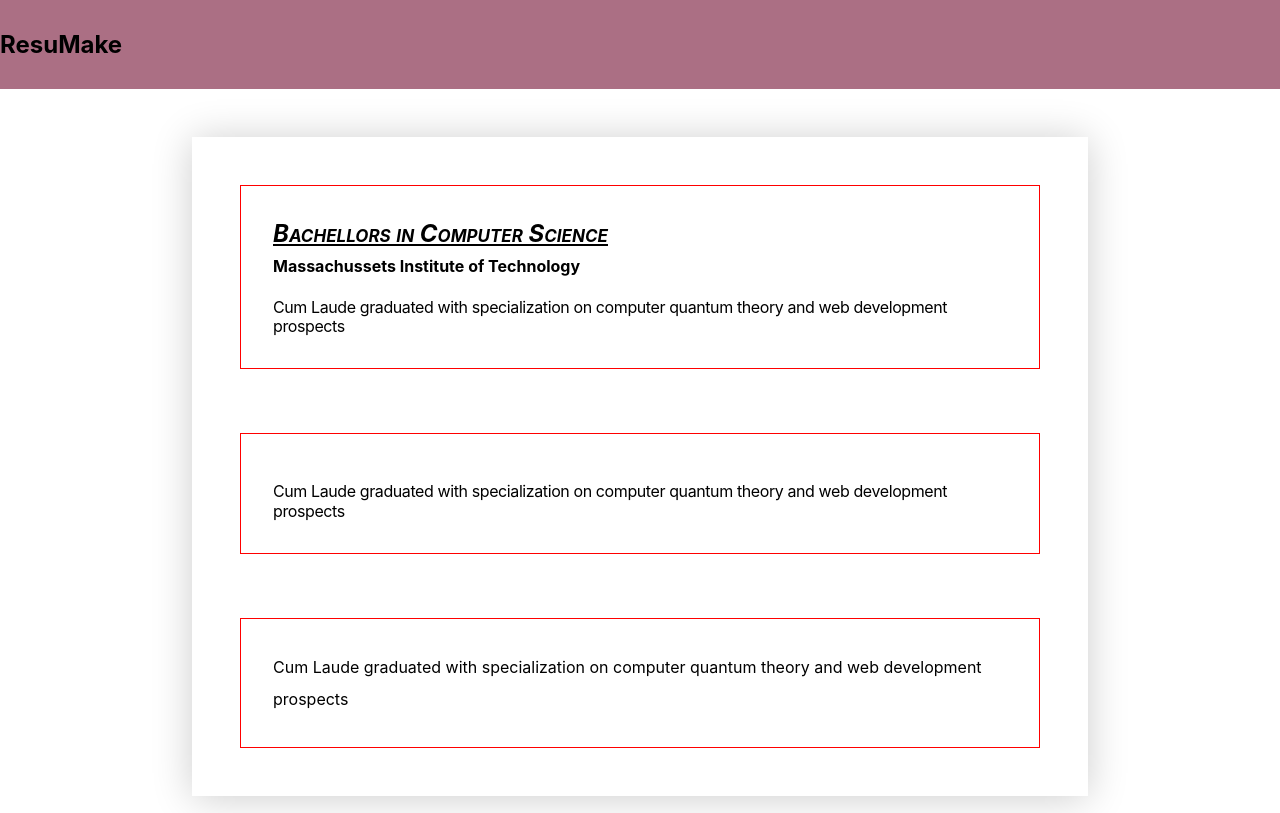
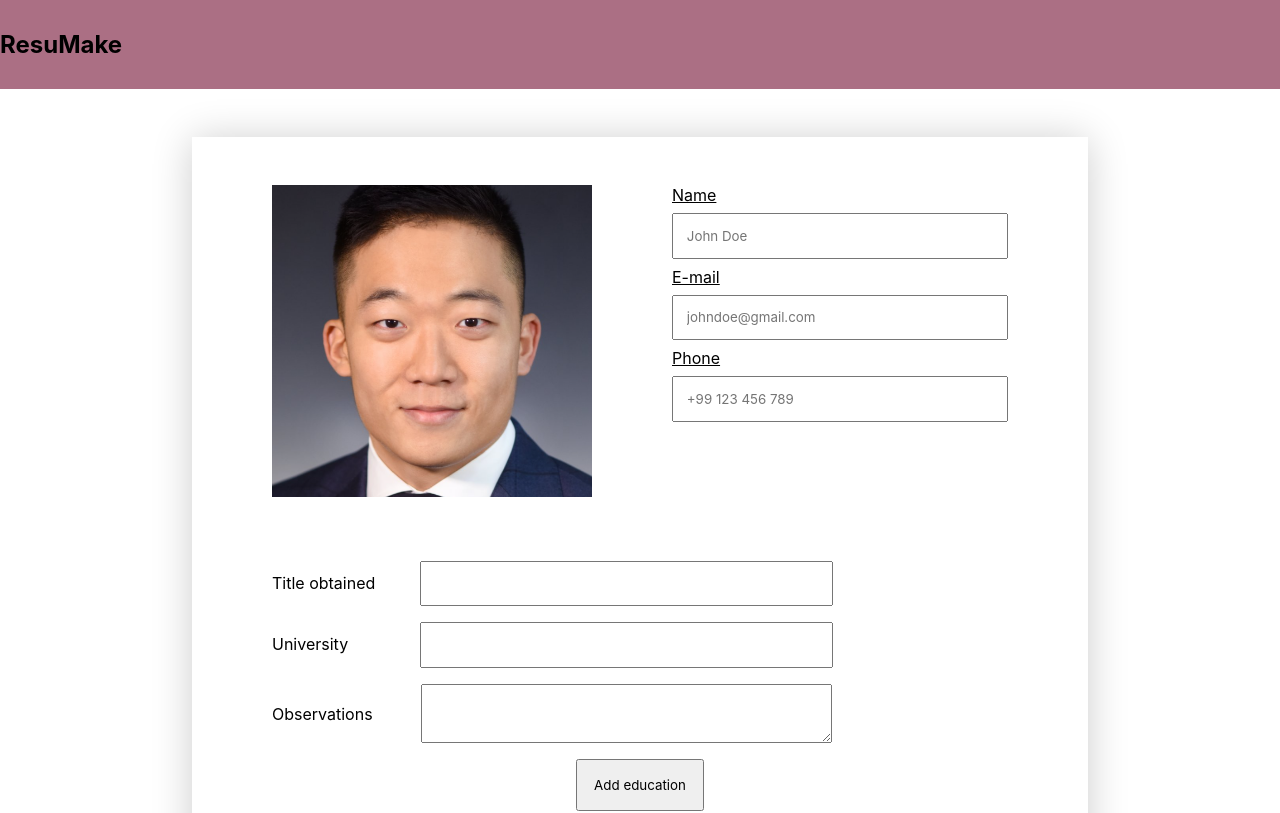
Before and after one commit to Vikms95/react-cv-application, a React (Create React App) app in the folder react-cv-application/: page / in a window 1280 px wide. Shown: the top 813 px of the page. Built offline with nearby package versions, Linux system fonts and the light colour scheme.

Commit message:
Refactor editormode component and update notes

```diff
--- a/react-cv-application/src/App.js
+++ b/react-cv-application/src/App.js
@@ -8,7 +8,7 @@ class App extends React.Component {
     constructor(){
         super()
         this.state = {
-            isEditorMode: false,
+            isEditorMode: true,
 
             general:{
                 name  : "",
@@ -117,6 +117,7 @@ class App extends React.Component {
 	}
 
 	getArrayToAdd(state, name){
+        console.log("Hi")
 		if(name === 'education'){
 			const {title, university, observations} = state[name]
 			const objectToAdd = {
--- a/react-cv-application/src/components/EditModeView.js
+++ b/react-cv-application/src/components/EditModeView.js
@@ -11,11 +11,17 @@ import LanguagesView from './LanguagesView'
 
 class EditModeView extends React.Component{
 
-    isItemInCategory(inputValues){
+    isAnyItemInCategory(inputValues){
         return inputValues.length > 0
     }
 
     render(){
+
+        const values = this.props.inputValues
+        const educationArray = values.education.educationArray
+        const workArray = values.work.workArray
+        const languagesArray = values.languages.languagesArray
+
         return(
             <section className="cv--container">
                 <section className='general--info'>
@@ -26,26 +32,28 @@ class EditModeView extends React.Component{
                 </section>
 
                 <EducationInputs
-                            values={this.props.inputValues.education}
+                            values={values.education}
                             handleChange={this.props.handleChange}
                             handleSubmit={this.props.handleSubmit}
                         />
-                {this.props.inputValues.education.educationArray.length > 0 &&
-                <EducationView values={this.props.inputValues.education.educationArray}/>}
+
+                { this.isAnyItemInCategory(educationArray) &&
+                < EducationView values={educationArray}/> }
+
                 <WorkExperienceInputs
-                            values={this.props.inputValues.work}
+                            values={values.work}
                             handleChange={this.props.handleChange}
                             handleSubmit={this.props.handleSubmit}
                         />
-                {this.props.inputValues.work.workArray.length > 0 &&
-                <WorkExperienceView values={this.props.inputValues.work.workArray}/>}
+                {this.isAnyItemInCategory(workArray) &&
+                <WorkExperienceView values={workArray}/>}
 
-                {this.props.inputValues.languages.languagesArray.length > 0 &&
-                <LanguagesView values={this.props.inputValues.languages.languagesArray}/>}
+                {this.isAnyItemInCategory(languagesArray) &&
+                <LanguagesView values={languagesArray}/>}
 
                 <section className='bottom--row'>
                 <LanguagesInputs
-                                values={this.props.inputValues.languages}
+                                values={values.languages}
                                 handleChange={this.props.handleChange}
                                 handleSubmit={this.props.handleSubmit}
                             />
--- a/react-cv-application/src/components/PreviewModeView.js
+++ b/react-cv-application/src/components/PreviewModeView.js
@@ -7,6 +7,7 @@ class PreviewModeView extends React.Component {
     render() {
       return (
         <section className="cv--container">
+            {console.log(this.props.inputValues.work.workArray)}
             {this.props.inputValues.education.educationArray.length > 0 &&
             <EducationView values={this.props.inputValues.education.educationArray}/>}
 
```
Also changed, not shown: react-cv-application/planning/notes.md (+6 -1 lines).
